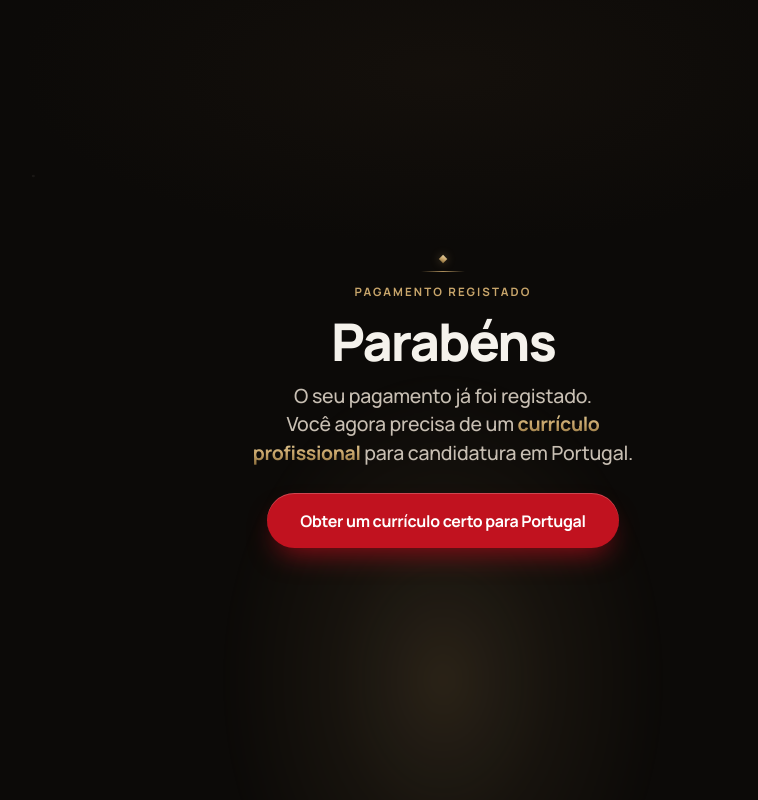
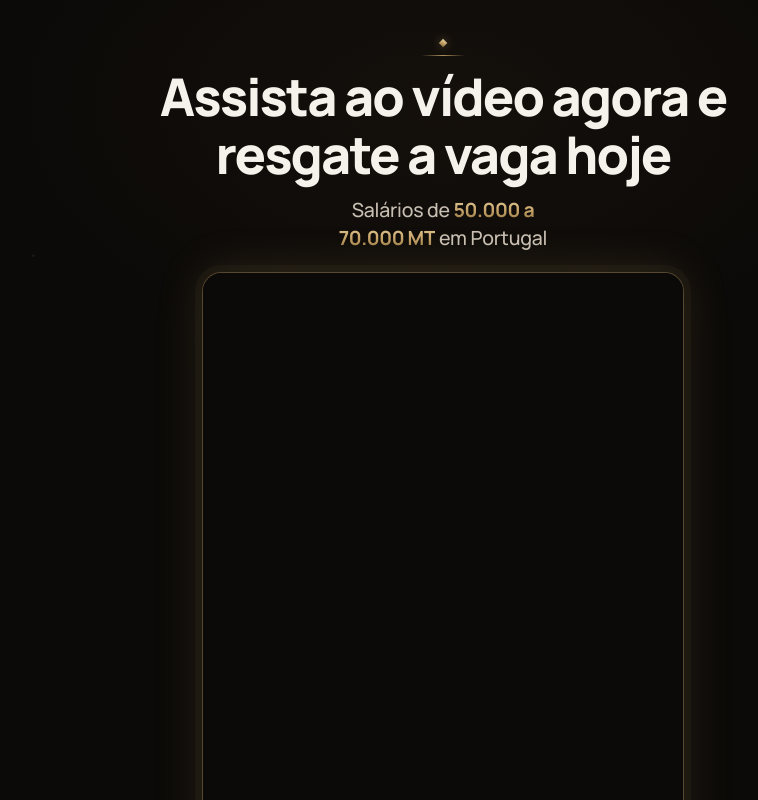
Before and after one commit to chadlopes78-prog/vaga-portugal-vsl, a plain HTML site: page index.html in a window 1280 px wide. Shown: the top 800 px of the page, without its empty margins (197-955 px from the left). Drawn offline with Linux system fonts and the light colour scheme.

Commit message:
Remove a página de pagamento e abre direto na VSL

```diff
--- a/index.html
+++ b/index.html
@@ -3,23 +3,25 @@
   <head>
     <meta charset="utf-8" />
     <meta name="viewport" content="width=device-width, initial-scale=1, viewport-fit=cover" />
-    <title>Pagamento registado</title>
+    <title>Vaga Portugal</title>
     <meta
       name="description"
-      content="Parabéns. O seu pagamento já foi registado. Agora precisa de um currículo profissional para candidatura em Portugal."
+      content="Assista ao vídeo agora e resgate a vaga hoje. Salários de 50.000 a 70.000 MT em Portugal."
     />
     <meta name="theme-color" content="#0c0a08" />
     <meta name="color-scheme" content="dark" />
-    <meta property="og:title" content="Pagamento registado" />
+    <meta property="og:title" content="Vaga Portugal" />
     <meta
       property="og:description"
-      content="Parabéns. O seu pagamento já foi registado. Agora precisa de um currículo profissional para candidatura em Portugal."
+      content="Assista ao vídeo agora e resgate a vaga hoje. Salários de 50.000 a 70.000 MT em Portugal."
     />
     <meta property="og:image" content="/og.jpg" />
     <meta property="og:type" content="website" />
     <link rel="icon" type="image/svg+xml" href="/favicon.svg" />
     <link rel="preconnect" href="https://fonts.googleapis.com" />
     <link rel="preconnect" href="https://fonts.gstatic.com" crossorigin />
+    <link rel="preconnect" href="https://scripts.converteai.net" />
+    <link rel="preconnect" href="https://cdn.converteai.net" />
     <link
       rel="stylesheet"
       href="https://fonts.googleapis.com/css2?family=Manrope:wght@500;600;700;800&display=swap"
@@ -42,7 +44,7 @@
     <!-- End Meta Pixel Code -->
   </head>
   <body>
-    <main class="page-shell page-shell--center">
+    <main class="page-shell">
       <div class="page-light" aria-hidden="true"></div>
       <div class="page-specks" aria-hidden="true"></div>
 
@@ -53,16 +55,42 @@
             <span class="gold-rule"></span>
           </div>
 
-          <p class="eyebrow enter-1">Pagamento registado</p>
-          <h1 class="headline enter-1">Parabéns</h1>
+          <h1 class="headline enter-1">Assista ao vídeo agora e resgate a vaga hoje</h1>
+
           <p class="subhead enter-2">
-            O seu pagamento já foi registado. Você agora precisa de um
-            <span class="salary-gold">currículo profissional</span> para candidatura em Portugal.
+            Salários de <span class="salary-gold">50.000 a 70.000 MT</span> em Portugal
           </p>
         </header>
 
-        <a class="cta enter-3" href="/video">Obter um currículo certo para Portugal</a>
+        <div class="vsl-stage enter-3">
+          <div class="vsl-frame">
+            <vturb-smartplayer
+              id="vid-6abc25398ba89553514602e3"
+              style="display: block; margin: 0 auto; width: 100%"
+            >
+              <div
+                class="vturb-player-placeholder"
+                style="
+                  position: relative;
+                  width: 100%;
+                  padding: 177.77777777777777% 0 0;
+                  z-index: 0;
+                  background-color: #0c0a08;
+                "
+              ></div>
+            </vturb-smartplayer>
+          </div>
+        </div>
       </section>
     </main>
+    <script type="text/javascript">
+      (function () {
+        var s = document.createElement("script");
+        s.src =
+          "https://scripts.converteai.net/f19d9561-45e1-45eb-9e26-0358b1116c04/players/6abc25398ba89553514602e3/v4/player.js?v=20260930";
+        s.async = true;
+        document.head.appendChild(s);
+      })();
+    </script>
   </body>
 </html>
```
